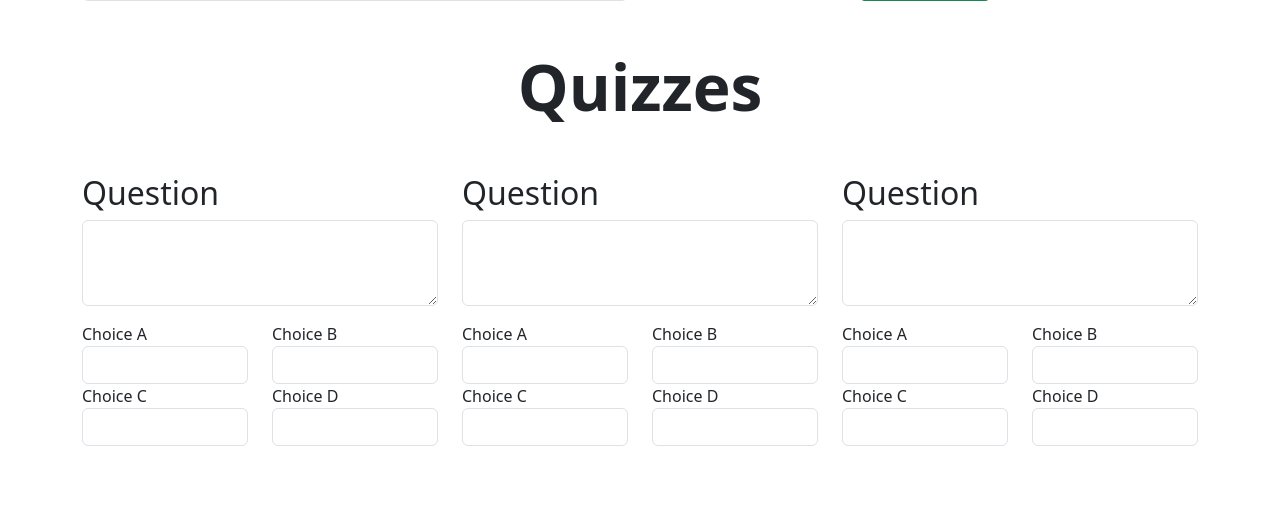
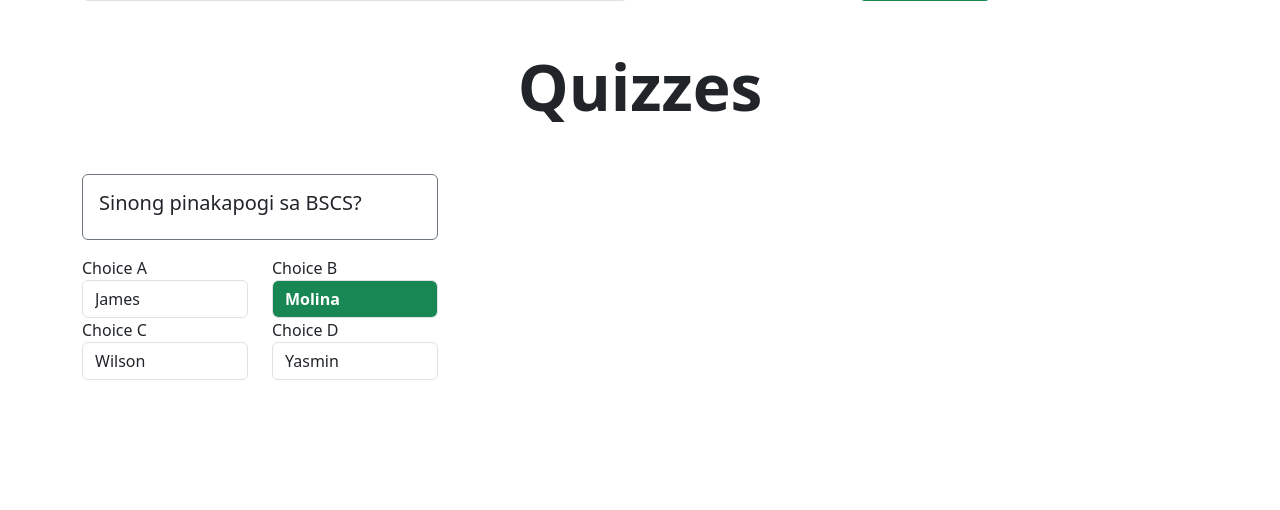
Before and after one commit to Sowishi/Quiz-System-Final-Project, a Flask app: page /edit-quiz/1 in a window 1280 px wide. Shown: the part 511-1021 px from the top of the page. After the commit the page ends 891 px from the top, so only its background shows below. Run offline with Flask 3, Linux system fonts and the light colour scheme; data comes from the database, SQL or seed files in the repository; both versions use the stored data as it was after the commit.

Commit message:
can add quiz

```diff
--- a/main.py
+++ b/main.py
@@ -9,33 +9,22 @@ app = Flask(__name__)
 def home():
     return render_template('index.html')
 
-@app.route("/create", methods=['GET', 'POST'])
-def create():
-    if request.method == "POST":
-        question = request.form.get("question")
-        a = request.form.get("a")
-        b = request.form.get("b")
-        c = request.form.get("c")
-        d = request.form.get("d")
-        questionWithAnswer = {
-            "question": question,
-            "a":a,
-            "b": b,
-            "c": c,
-            "d": d
-        }
 
-        print(questionWithAnswer)
+@app.route("/take",  methods=["POST", "GET"])
+def take():
+    db = get_db()
+    cursor = db.cursor()
+    if(request.method == "GET"):
+        cursor.execute( '''
+            CREATE TABLE IF NOT EXISTS quizzes (
+                id INTEGER PRIMARY KEY,
+                quizTitle TEXT,
+                description TEXT
+            );
+        ''')
+        res = cursor.execute("SELECT * FROM quizzes").fetchall()
 
-
-        return render_template('create.html')
-    elif request.method == "GET":
-        return render_template('create.html')
-
-@app.route("/take")
-def take():
-    return render_template('take.html')
-
+        return render_template("take.html", quizzes = res)
 
 @app.route("/create-quiz", methods=["POST", "GET"])
 def createQuiz():
@@ -69,12 +58,50 @@ def createQuiz():
 
 @app.route("/edit-quiz/<int:quiz_number>", methods=["POST", "GET"])
 def editQuiz(quiz_number):
+    db = get_db()
+    cursor = db.cursor()
+    if(request.method == "POST"):
+        cursor.execute( '''
+            CREATE TABLE IF NOT EXISTS questions (
+                id INTEGER PRIMARY KEY,
+                quizID INT,
+                question TEXT,
+                a TEXT,
+                b TEXT,
+                c TEXT,
+                d TEXT,
+                answer TEXT
+            );
+        ''')
+        question = request.form.get("question")
+        a = request.form.get("a")
+        b = request.form.get("b")
+        c = request.form.get("c")
+        d = request.form.get("d")
+        answer  = request.form.get("answer")
+        cursor.execute('''
+        INSERT INTO questions (quizID, question, a, b, c, d, answer)
+        VALUES (?, ?, ?, ?, ?, ?, ?);''', (quiz_number, question, a, b, c, d, answer))
+        db.commit()
+        return redirect(url_for('editQuiz', quiz_number=quiz_number))
 
-    if(request.method == "POST"):
-        print("test")
 
     if(request.method  == "GET"):
-        return render_template('edit-quiz.html', quiz_number=quiz_number)
+        cursor.execute( '''
+            CREATE TABLE IF NOT EXISTS questions (
+                id INTEGER PRIMARY KEY,
+                quizID INT,
+                question TEXT,
+                a TEXT,
+                b TEXT,
+                c TEXT,
+                d TEXT,
+                answer TEXT
+            );
+        ''')
+        res = cursor.execute(f"SELECT * FROM questions WHERE quizID = {quiz_number}").fetchall()
+        print(res)
+        return render_template('edit-quiz.html', quiz_number=quiz_number, questions = res)
 
 
 # Database Connection
--- a/templates/edit-quiz.html
+++ b/templates/edit-quiz.html
@@ -3,7 +3,10 @@
 <div class="container my-5">
   <h3 class="text-center fw-bold my-5">QUIZ #ID {{quiz_number}}</h3>
 
-  <form action="/edit-quiz" method="post">
+  <form
+    action="{{ url_for('editQuiz', quiz_number=quiz_number) }}"
+    method="post"
+  >
     <h2>Add Question</h2>
     <div class="form-group">
       <textarea
@@ -41,7 +44,7 @@
     </div>
     <div class="row">
       <div class="col-6 d-flex justify-content-center align-items-center">
-        <select class="form-control">
+        <select class="form-control" name="answer" id="answer">
           <option>What is the correct answer?</option>
           <option value="a">Letter A</option>
           <option value="b">Letter B</option>
@@ -56,119 +59,70 @@
   </form>
 
   <h1 class="text-center fw-bold display-3 my-5">Quizzes</h1>
+  {% if questions %}
   <div class="row">
+    {% for question in questions %}
     <div class="col-lg-4">
-      <h2>Question</h2>
-      <div class="form-group">
-        <textarea
-          name="question"
-          class="form-control"
-          id="question"
-          rows="3"
-        ></textarea>
+      <div class="form-group p-3 border border-secondary rounded">
+        <h5>{{question.2}}</h5>
       </div>
       <div class="row my-3">
         <div class="col-6">
           <div class="form-group">
             <label for="exampleInputPassword1">Choice A</label>
-            <input type="text" class="form-control" name="a" id="a" />
+            <input
+              value="{{question.3}}"
+              type="text"
+              class="form-control {% if question.7 == 'a' %}bg-success text-white fw-bold{% endif %}"
+              name="a"
+              id="a"
+            />
           </div>
         </div>
         <div class="col-6">
           <div class="form-group">
             <label for="exampleInputPassword1">Choice B</label>
-            <input type="text" class="form-control" name="b" id="b" />
+            <input
+              value="{{question.4}}"
+              type="text"
+              class="form-control {% if question.7 == 'b' %}bg-success text-white fw-bold{% endif %}"
+              name="b"
+              id="b"
+            />
           </div>
         </div>
         <div class="col-6">
           <div class="form-group">
             <label for="exampleInputPassword1">Choice C</label>
-            <input type="text" class="form-control" name="c" id="c" />
+            <input
+              value="{{question.5}}"
+              type="text"
+              class="form-control {% if question.7 == 'c' %}bg-success text-white fw-bold{% endif %}"
+              name="c"
+              id="c"
+            />
           </div>
         </div>
         <div class="col-6">
           <div class="form-group">
             <label for="exampleInputPassword1">Choice D</label>
-            <input type="text" class="form-control" name="d" id="d" />
+            <input
+              value="{{question.6}}"
+              type="text"
+              class="form-control {% if question.7 == 'd' %}bg-success text-white fw-bold{% endif %}"
+              name="d"
+              id="d"
+            />
           </div>
         </div>
       </div>
     </div>
-    <div class="col-lg-4">
-      <h2>Question</h2>
-      <div class="form-group">
-        <textarea
-          name="question"
-          class="form-control"
-          id="question"
-          rows="3"
-        ></textarea>
-      </div>
-      <div class="row my-3">
-        <div class="col-6">
-          <div class="form-group">
-            <label for="exampleInputPassword1">Choice A</label>
-            <input type="text" class="form-control" name="a" id="a" />
-          </div>
-        </div>
-        <div class="col-6">
-          <div class="form-group">
-            <label for="exampleInputPassword1">Choice B</label>
-            <input type="text" class="form-control" name="b" id="b" />
-          </div>
-        </div>
-        <div class="col-6">
-          <div class="form-group">
-            <label for="exampleInputPassword1">Choice C</label>
-            <input type="text" class="form-control" name="c" id="c" />
-          </div>
-        </div>
-        <div class="col-6">
-          <div class="form-group">
-            <label for="exampleInputPassword1">Choice D</label>
-            <input type="text" class="form-control" name="d" id="d" />
-          </div>
-        </div>
-      </div>
-    </div>
-    <div class="col-lg-4">
-      <h2>Question</h2>
-      <div class="form-group">
-        <textarea
-          name="question"
-          class="form-control"
-          id="question"
-          rows="3"
-        ></textarea>
-      </div>
-      <div class="row my-3">
-        <div class="col-6">
-          <div class="form-group">
-            <label for="exampleInputPassword1">Choice A</label>
-            <input type="text" class="form-control" name="a" id="a" />
-          </div>
-        </div>
-        <div class="col-6">
-          <div class="form-group">
-            <label for="exampleInputPassword1">Choice B</label>
-            <input type="text" class="form-control" name="b" id="b" />
-          </div>
-        </div>
-        <div class="col-6">
-          <div class="form-group">
-            <label for="exampleInputPassword1">Choice C</label>
-            <input type="text" class="form-control" name="c" id="c" />
-          </div>
-        </div>
-        <div class="col-6">
-          <div class="form-group">
-            <label for="exampleInputPassword1">Choice D</label>
-            <input type="text" class="form-control" name="d" id="d" />
-          </div>
-        </div>
-      </div>
-    </div>
+    {%endfor %}
   </div>
+
+  {% else %}
+  <p>No questions available.</p>
+  {% endif %}
 </div>
 
 {%endblock %}
```
Also changed, not shown: templates/create.html (+23 -4 lines), templates/take.html (+23 -1 lines), quiz-app.db.
